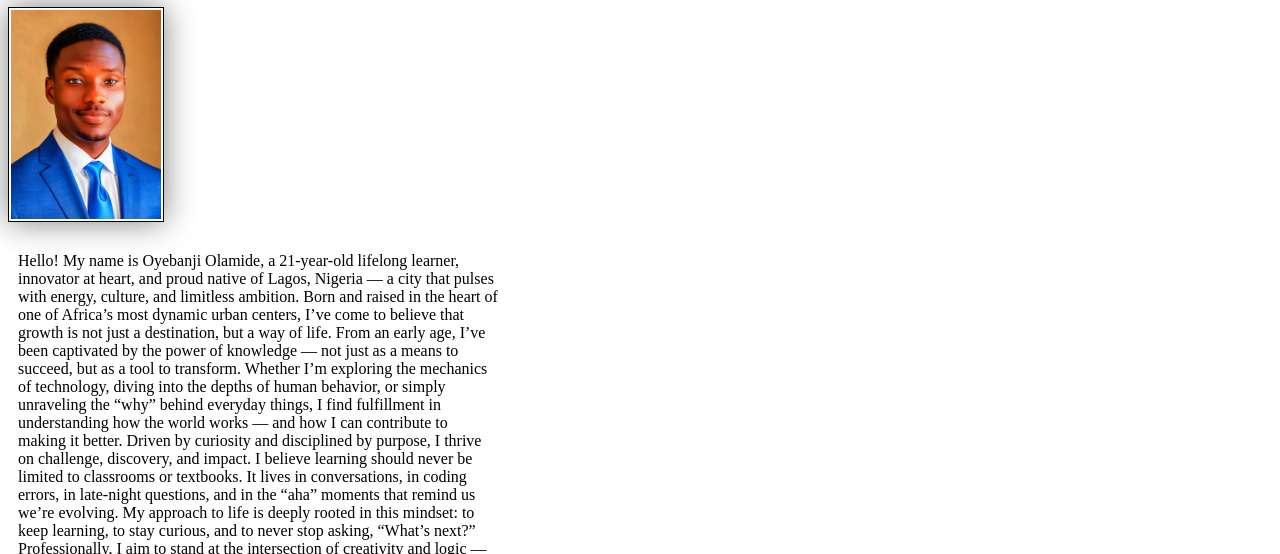
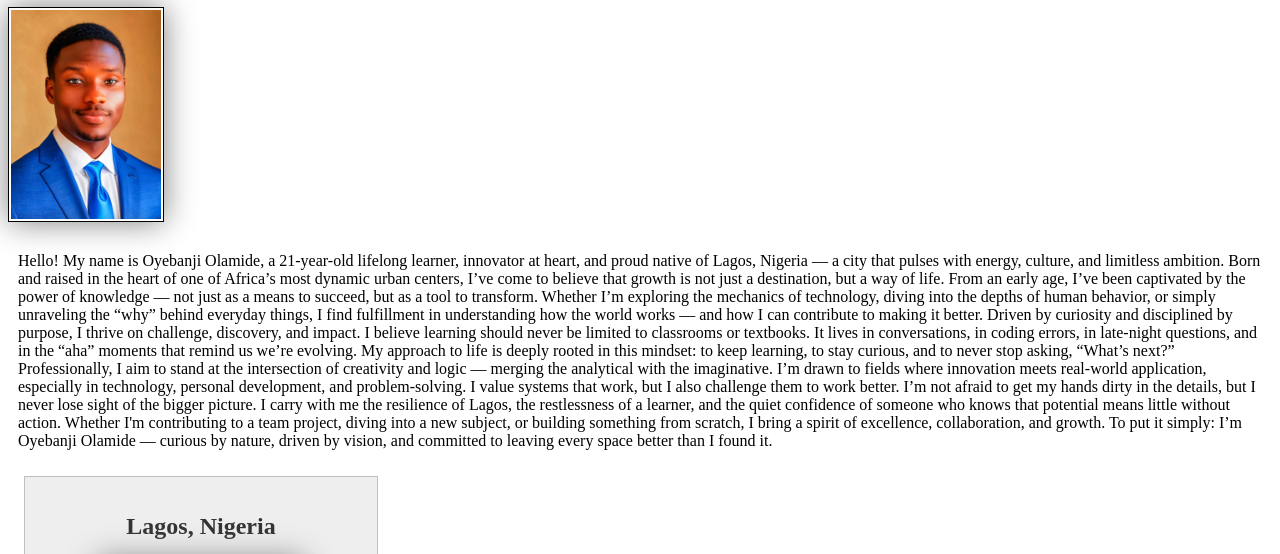
Before and after one commit to oyebanji01-cmd/wdd130, a plain HTML site: page index.html in a window 1280 px wide. Shown: the part 217-771 px from the top of the page. Drawn offline with Linux system fonts and the light colour scheme.

```diff
--- a/styles/styles.css
+++ b/styles/styles.css
@@ -25,10 +25,6 @@
     padding: 10px;
 }
 
-main {
-    width: 500px;
-}
-
 aside {
     width: 20rem;
     margin: 1rem;
```
